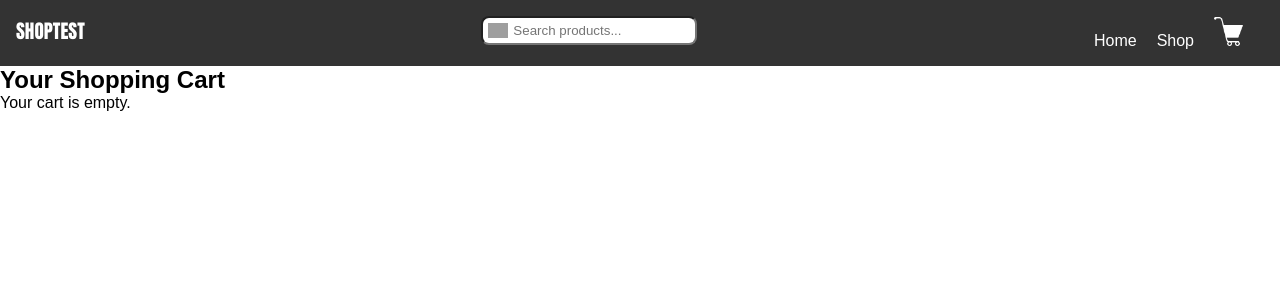
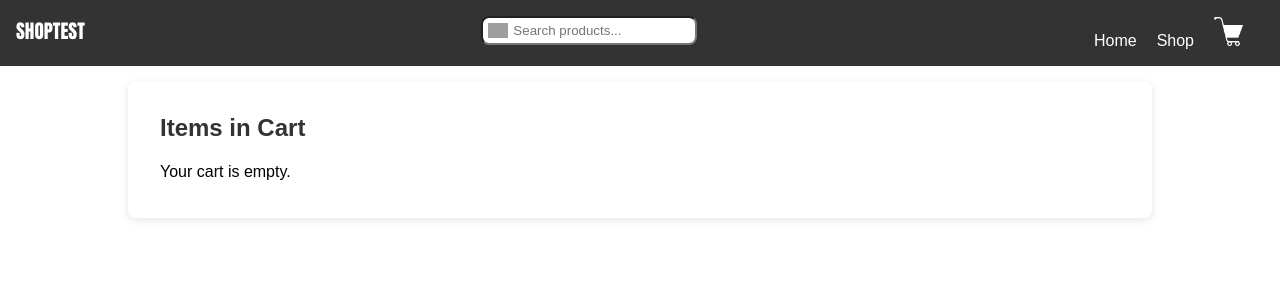
Before and after one commit to nuru484/shopping-cart, a React (Vite) app: page /cart-page in a window 1280 px wide. Shown: the top 300 px of the page. Built offline with nearby package versions, Linux system fonts and the light colour scheme; grey boxes are pictures that could not be loaded.

Commit message:
Added styles to cartpage

```diff
--- a/src/CartPage.jsx
+++ b/src/CartPage.jsx
@@ -1,5 +1,7 @@
 import { useState, useEffect } from 'react';
 import NavBar from './NavBar';
+import Footer from './Footer';
+import '../src/styles/cartPage.css';
 
 const CartPage = () => {
   const [cartItems, setCartItems] = useState({});
@@ -44,6 +46,10 @@ const CartPage = () => {
             </div>
           </li>
         ))}
+        <div className="checkout-details">
+          <div>Total Amount: $124</div>
+          <button className="checkout-button">CheckOut</button>
+        </div>
       </ul>
     ) : (
       <p>Your cart is empty.</p>
@@ -53,10 +59,12 @@ const CartPage = () => {
   return (
     <>
       <NavBar />
-      <div className="cart-container">
-        <h2>Your Shopping Cart</h2>
-        {renderCartItems()}
-      </div>
+      <main>
+        <div className="cart-container">
+          <h2>Items in Cart</h2>
+          {renderCartItems()}
+        </div>
+      </main>
     </>
   );
 };
--- /dev/null
+++ b/src/styles/cartPage.css
@@ -0,0 +1,78 @@
+/* Cart container and items */
+.cart-container {
+  max-width: 80%;
+  margin: 1rem auto;
+  padding: 2rem;
+  border-radius: 8px;
+  background-color: #fff;
+  box-shadow: 0 2px 8px rgba(0, 0, 0, 0.1);
+  display: flex;
+  flex-direction: column;
+}
+
+.cart-items-list {
+  list-style: none;
+  padding: 0;
+}
+
+.cart-item {
+  display: flex;
+  align-items: center;
+  margin: 1rem 0;
+  border: 2px solid black;
+  padding: 1rem;
+}
+
+.cart-item-image {
+  margin-right: 20px;
+  border-radius: 4px;
+}
+
+.cart-item-details {
+  flex-grow: 1;
+}
+
+h2 {
+  color: #333;
+  margin-bottom: 1rem;
+}
+
+h4 {
+  margin: 0 0 5px 0;
+  color: #333;
+}
+
+p {
+  margin: 5px 0;
+}
+
+/* Buttons */
+button {
+  background-color: #007bff;
+  color: white;
+  border: none;
+  padding: 10px 20px;
+  border-radius: 4px;
+  cursor: pointer;
+  font-size: 16px;
+}
+
+button:hover {
+  background-color: #0056b3;
+}
+
+.remove-item-btn {
+  background-color: #dc3545;
+}
+
+.remove-item-btn:hover {
+  background-color: #c82333;
+}
+
+.checkout-button {
+  /* margin: 0 2rem; */
+}
+.checkout-details {
+  display: flex;
+  justify-content: space-between;
+}
```
